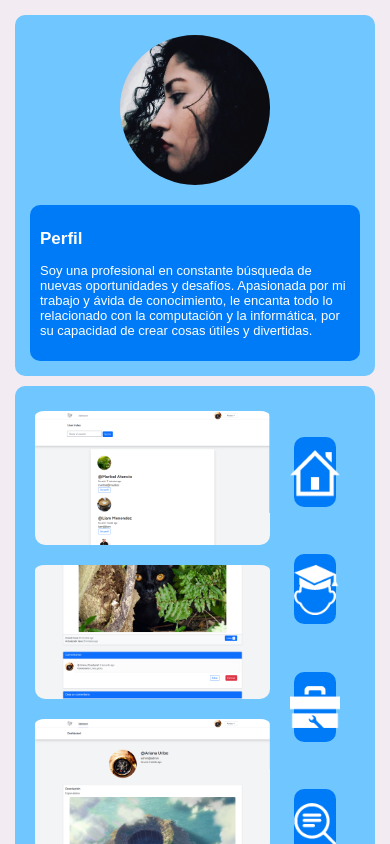
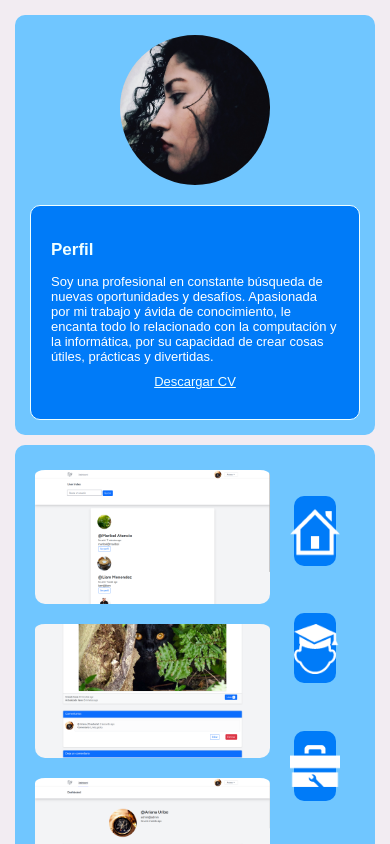
Before and after one commit to ArianaEsperanza19/Portafolio, a Vue app: page / in a window 390 px wide. Shown: the top 844 px of the page. Built offline with nearby package versions, Linux system fonts and the light colour scheme.

Commit message:
Implementar boton para descargar cv y ajustar estilos de la info

```diff
--- a/src/App.vue
+++ b/src/App.vue
@@ -99,9 +99,10 @@ html, body {
 }
 
 .cajita-info {
-    background-color: #007bf8;
+    border: 1px solid azure;
+    background-color : #007bf8;
     color: white;
-    padding: 10px;
+    padding: 20px;
     border-radius: 10px;
     flex-grow: 1; /* Permite que el contenedor de la info se estire */
 }
--- a/src/components/Experiencia.vue
+++ b/src/components/Experiencia.vue
@@ -37,7 +37,7 @@ export default {
   border-radius: 10px;
 }
 h2 {
-  color: #333;
+  color: azure;
 }
 .trabajo {
   border-left: 3px solid #2ecc71;
--- a/src/components/Info.vue
+++ b/src/components/Info.vue
@@ -1,7 +1,10 @@
 <template>
   <div class="seccion-info">
     <h2>Perfil</h2>
-    <p>Soy una profesional en constante búsqueda de nuevas oportunidades y desafíos. Apasionada por mi trabajo y ávida de conocimiento, le encanta todo lo relacionado con la computación y la informática, por su capacidad de crear cosas útiles y divertidas.</p>
+    <p>Soy una profesional en constante búsqueda de nuevas oportunidades y desafíos. Apasionada por mi trabajo y ávida de conocimiento, le encanta todo lo relacionado con la computación y la informática, por su capacidad de crear cosas útiles, prácticas y divertidas.</p>
+    <a href="/assets/download/Curriculum.pdf" download="Curriculum-Ariana.pdf">
+      Descargar CV
+</a>
   </div>
 </template>
 
@@ -12,11 +15,30 @@ export default {
 </script>
 <style scoped>
 
+  a {
+    margin-top: 20px;
+    margin-bottom: 0px;
+    position: relative;
+    top: 15px;
+    display: flex;
+    color: azure;
+    justify-content: center;
+  }
+
+  a:hover {
+    color: black;
+  }
 @media (max-width: 768px) {
   p {
     font-size: 13px;
   }
+  a {
+    font-size: 13px;
+    position: relative;
+    top: -10px;
+    }
   h2 {
+    color: azure;
     font-size: 17px;
   }
 }
--- a/src/components/Intereses.vue
+++ b/src/components/Intereses.vue
@@ -9,3 +9,9 @@ export default {
   name: 'SeccionIntereses'
 }
 </script>
+
+<style scoped>
+h2 {
+  color: azure;
+}
+</style>
```
Also changed, not shown: 2 other files (tests, documents, lock files or other folders).
